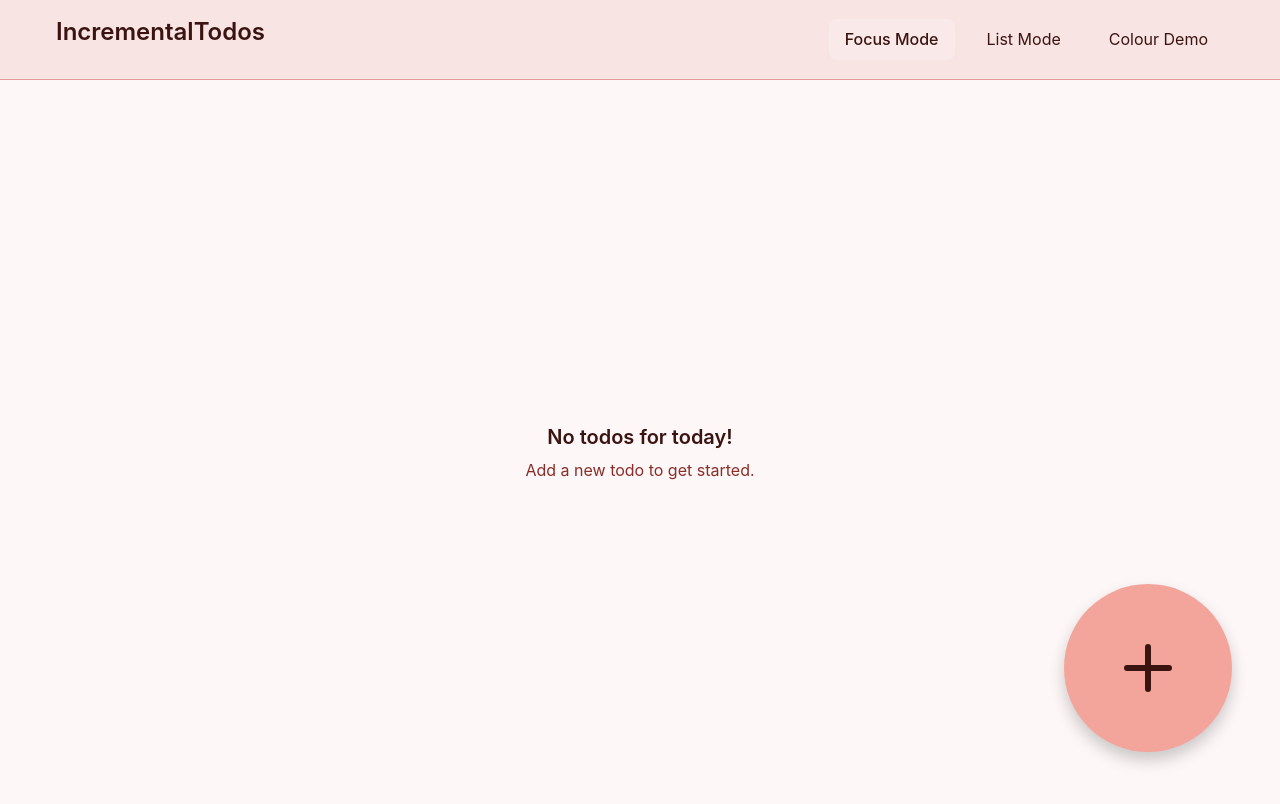
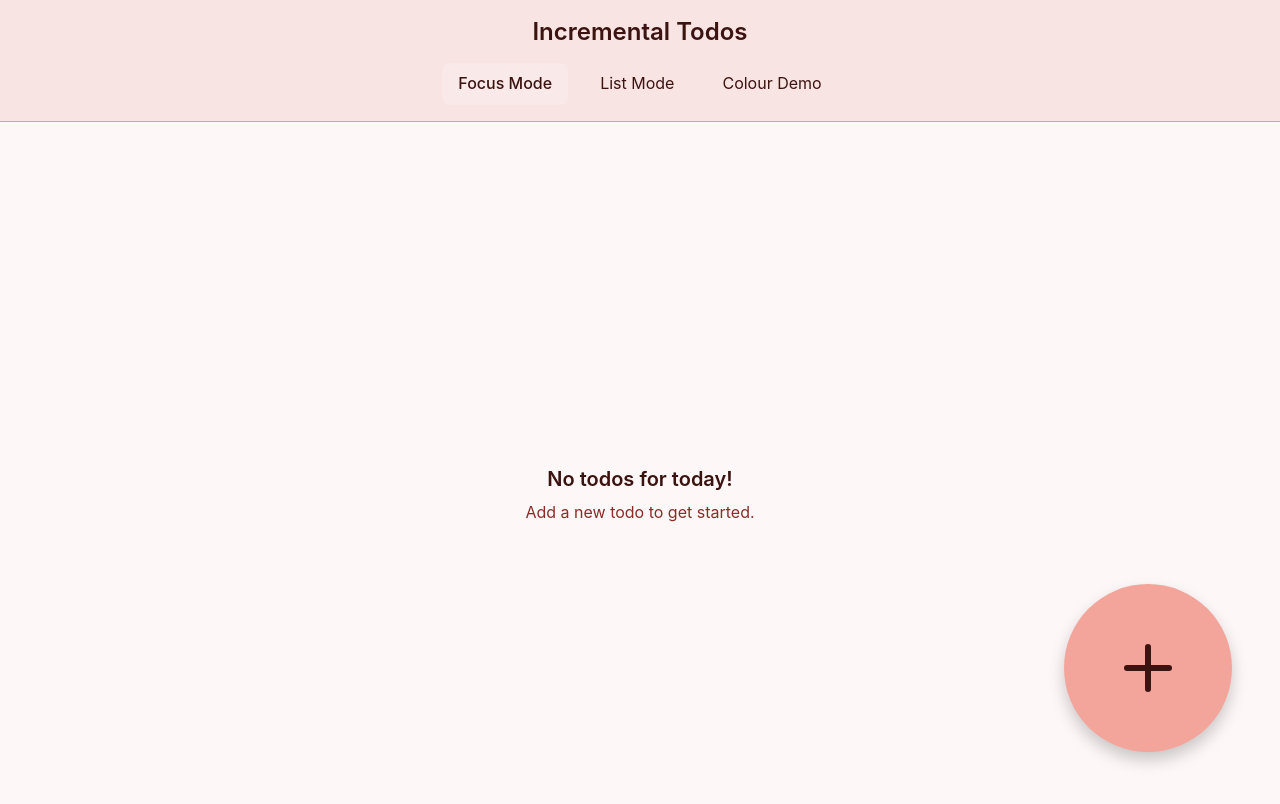
Before and after one commit to Talia-12/IncrementalTodos, a SvelteKit app: page / in a window 1280 px wide. Shown: the top 804 px of the page. Built offline with nearby package versions, Linux system fonts and the light colour scheme.

Commit message:
title centered

```diff
--- a/src/app.css
+++ b/src/app.css
@@ -165,8 +165,14 @@ header {
 
 header .container {
   display: flex;
-  justify-content: space-between;
+  flex-direction: column;
   align-items: center;
+  gap: var(--spacing-md);
+}
+
+header h1 {
+  margin: 0;
+  text-align: center;
 }
 
 main {
--- a/src/routes/+layout.svelte
+++ b/src/routes/+layout.svelte
@@ -44,7 +44,7 @@
 <div class="app">
   <header>
     <div class="container">
-      <h1>IncrementalTodos</h1>
+      <h1>Incremental Todos</h1>
       <nav>
         <a href="/" class:active={$page.url.pathname === '/'}>Focus Mode</a>
         <a href="/list" class:active={$page.url.pathname === '/list'}>List Mode</a>
```
